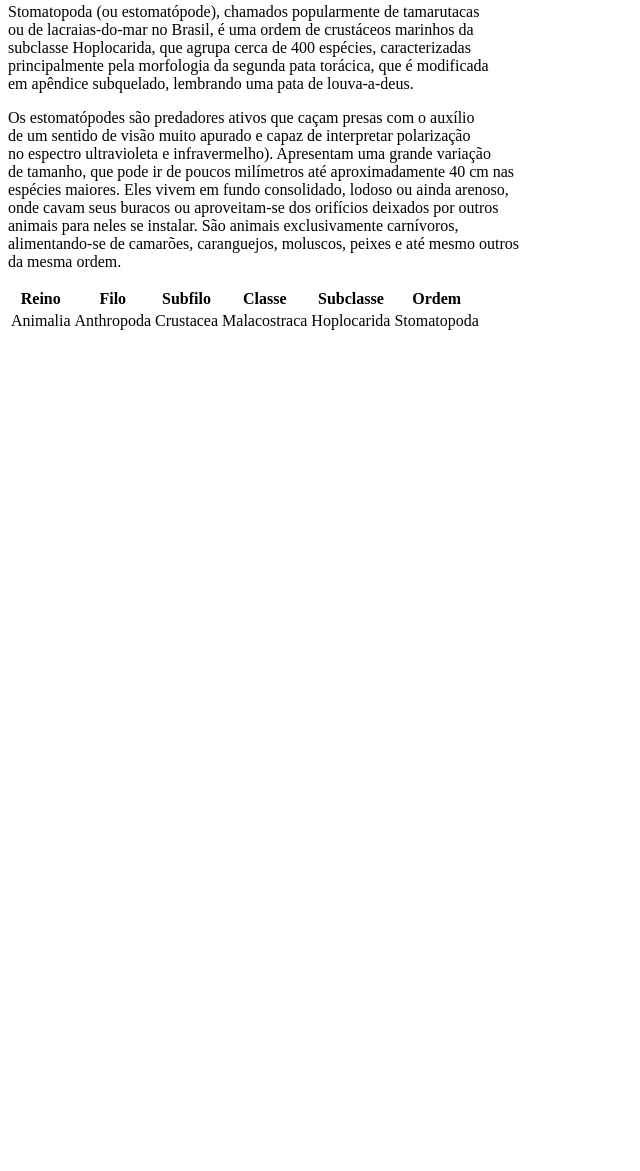
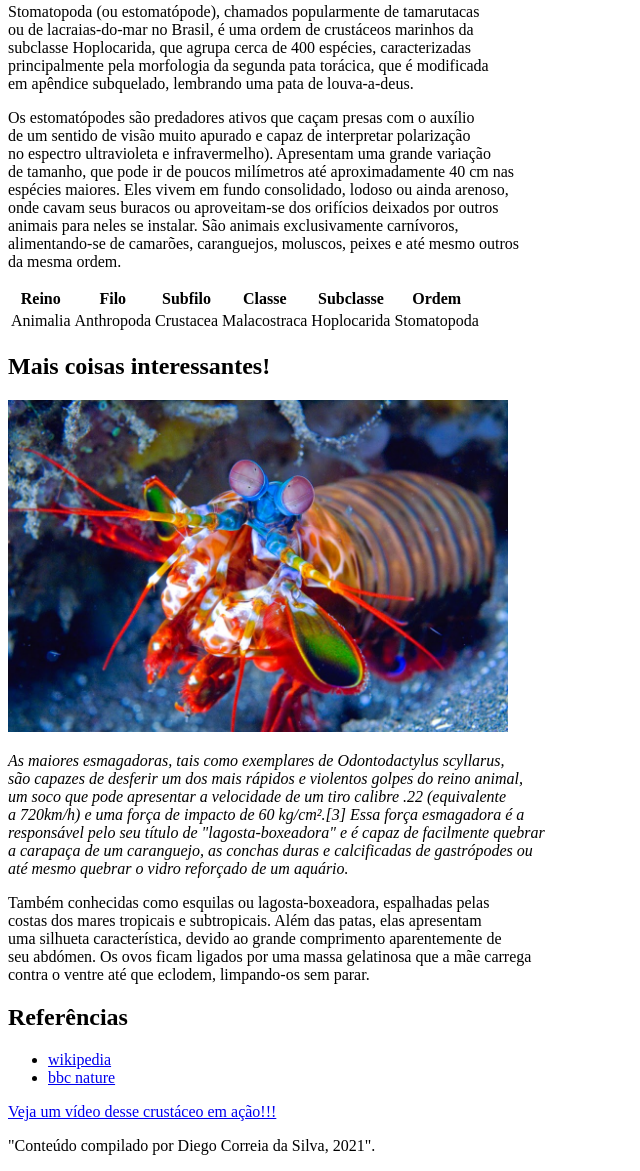
Before and after one commit to DiegoCS777/trybe-exercises, a plain HTML site: page exercises/introducao-a-html-e-css.4/index.html in a window 1280 px wide. Shown: the part 578-1749 px from the top of the page, without its empty margins (0-640 px from the left). Before the commit the page ends 919 px from the top, so only its background shows below. Drawn offline with Linux system fonts and the light colour scheme.

Commit message:
adiciona seções,paragrafos, imagem , links relacionados e links com videos

```diff
--- a/exercises/introducao-a-html-e-css.4/index.html
+++ b/exercises/introducao-a-html-e-css.4/index.html
@@ -60,3 +60,38 @@
                 </tr>
               </table>
         </section>
+        <section>
+          <h2>Mais coisas interessantes!</h2>
+          <img src="imagem/Odontodactylus.jpg" width="500px" >
+          <p><em>As maiores esmagadoras, tais como exemplares de Odontodactylus scyllarus,<br>
+          são capazes de desferir um dos mais rápidos e violentos golpes do reino animal,<br>
+          um soco que pode apresentar a <i>velocidade de um tiro calibre .22 (equivalente<br>
+          a 720km/h) e uma força de impacto de 60 kg/cm²</i>.[3] Essa força esmagadora é a<br>
+          responsável pelo seu título de "lagosta-boxeadora" e é capaz de facilmente quebrar<br>
+          a carapaça de um caranguejo, as conchas duras e calcificadas de gastrópodes ou<br>
+          até mesmo quebrar o vidro reforçado de um aquário.</em>
+          </p>
+          <p>Também conhecidas como esquilas ou lagosta-boxeadora, espalhadas pelas<br>
+          costas dos mares tropicais e subtropicais. Além das patas, elas apresentam<br>
+          uma silhueta característica, devido ao grande comprimento aparentemente de<br>
+          seu abdómen. Os ovos ficam ligados por uma massa gelatinosa que a mãe carrega<br>
+          contra o ventre até que eclodem, limpando-os sem parar.</p>
+
+      </section>
+      <section>
+          <h2>Referências</h2>
+          <ul>
+              <li><a href="https://pt.wikipedia.org/wiki/Stomatopoda">wikipedia</a>
+              </li>
+              <li>
+                <a href="https://archive.is/20120527055517/www.bbc.co.uk/nature
+                  /blueplanet/factfiles/crustaceans/mantis_shrimp_bg.shtml">bbc nature</a>
+                </li>
+          </ul>
+      </section>
+      <p> <a href="https://www.youtube.com/watch?v=E0Li1k5hGBE">Veja um vídeo desse crustáceo em ação!!!</a></p>
+</article>
+
+<p>"Conteúdo compilado por Diego Correia da Silva, 2021".</p>
+</body>
+</html>
```
